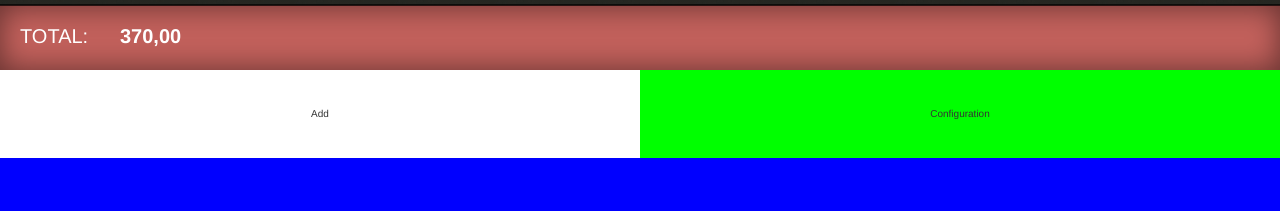
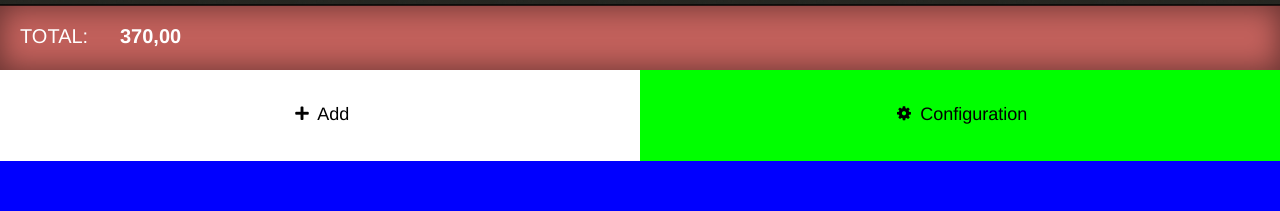
Before and after one commit to leobetosouza/trip-calc, a plain HTML site: page www/index.html in a window 1280 px wide. Shown: the part 248-459 px from the top of the page. Drawn offline with nearby package versions, Linux system fonts and the light colour scheme.

Commit message:
add font awesome icons

```diff
--- a/www/css/app.css
+++ b/www/css/app.css
@@ -124,3 +124,8 @@ nav li {
   border: none;
   padding: 3% 0;
 }
+.icos a {
+  color: #000;
+  font-size: 18px;
+  text-decoration: none;
+}
--- a/www/index.html
+++ b/www/index.html
@@ -17,6 +17,7 @@
          It will be inlined when building. That way it will
          automatically be minified. -->
     <link rel="stylesheet" href="css/app.css">
+    <link rel="stylesheet" href="css/font-awesome.css">
 
     <!-- If this is also installable in Chrome, provide the store link
          (see the "Self-hosted apps" section below) -->
@@ -86,10 +87,10 @@
             <nav class="nav">
                 <ul>
                     <li class="icos add">
-                        Add
+                        <a href="#"><i class="icon-plus"></i> Add</a>
                     </li>
                     <li class="icos config">
-                        Configuration
+                        <a href="#"><i class="icon-cog"></i> Configuration</a>
                     </li>
                 </ul>
             </nav><!-- /nav -->
```
